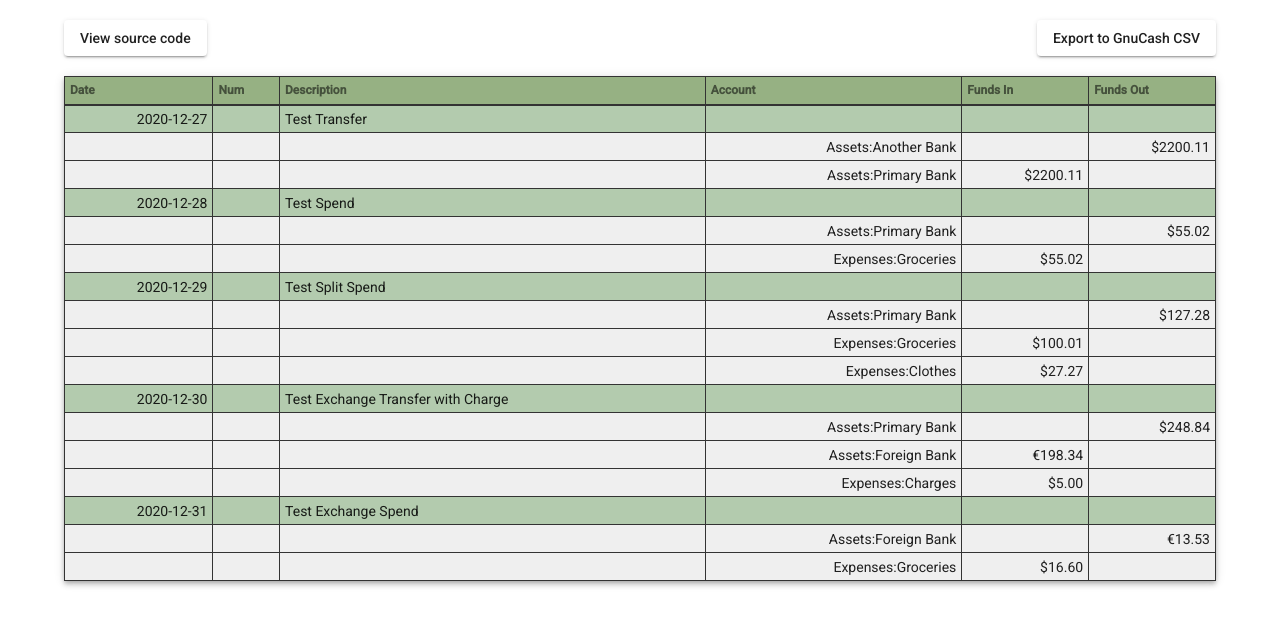
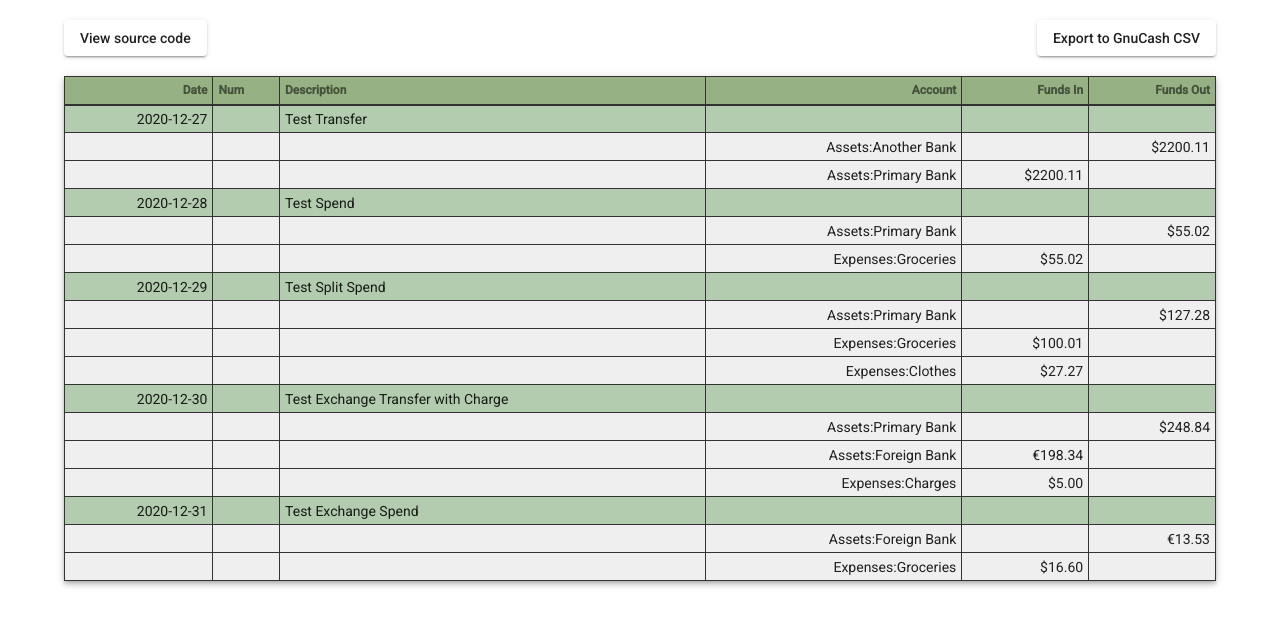
Before and after one commit to jakubstefanski/gnucash-web, an Angular app in the folder ui/: page / in a window 1280 px wide. Shown: the top 626 px of the page. Built offline with nearby package versions, Linux system fonts and the light colour scheme.

Commit message:
Align header cells in transaction book

```diff
--- a/ui/src/app/book/book.component.html
+++ b/ui/src/app/book/book.component.html
@@ -9,32 +9,32 @@
 <table mat-table [dataSource]="dataSource" class="mat-elevation-z4">
 
   <ng-container matColumnDef="date">
-    <th mat-header-cell *matHeaderCellDef>Date</th>
+    <th mat-header-cell *matHeaderCellDef class="date">Date</th>
     <td mat-cell *matCellDef="let row" class="date">{{formatDate(row)}}</td>
   </ng-container>
 
   <ng-container matColumnDef="num">
-    <th mat-header-cell *matHeaderCellDef>Num</th>
+    <th mat-header-cell *matHeaderCellDef class="num">Num</th>
     <td mat-cell *matCellDef="let row" class="num">{{formatNum(row)}}</td>
   </ng-container>
 
   <ng-container matColumnDef="description">
-    <th mat-header-cell *matHeaderCellDef>Description</th>
+    <th mat-header-cell *matHeaderCellDef class="description">Description</th>
     <td mat-cell *matCellDef="let row" class="description">{{formatDescription(row)}}</td>
   </ng-container>
 
   <ng-container matColumnDef="account">
-    <th mat-header-cell *matHeaderCellDef>Account</th>
+    <th mat-header-cell *matHeaderCellDef class="account">Account</th>
     <td mat-cell *matCellDef="let row" class="account">{{formatAccount(row)}}</td>
   </ng-container>
 
   <ng-container matColumnDef="fundsIn">
-    <th mat-header-cell *matHeaderCellDef>Funds In</th>
+    <th mat-header-cell *matHeaderCellDef class="funds-in">Funds In</th>
     <td mat-cell *matCellDef="let row" class="funds-in">{{formatFundsIn(row)}}</td>
   </ng-container>
 
   <ng-container matColumnDef="fundsOut">
-    <th mat-header-cell *matHeaderCellDef>Funds Out</th>
+    <th mat-header-cell *matHeaderCellDef class="funds-out">Funds Out</th>
     <td mat-cell *matCellDef="let row" class="funds-out">{{formatFundsOut(row)}}</td>
   </ng-container>
 
--- a/ui/src/app/book/book.component.scss
+++ b/ui/src/app/book/book.component.scss
@@ -16,15 +16,15 @@ table.mat-table {
     border: 1px solid #333333;
     padding-left: 5px;
     padding-right: 5px;
+
+    &.date, &.account, &.funds-in, &.funds-out {
+      text-align: right;
+    }
   }
 
   th {
     border-bottom: 2px solid #333333;
     font-weight: bold;
-  }
-
-  td.date, td.account, td.funds-in, td.funds-out {
-    text-align: right;
   }
 
   tr {
```
